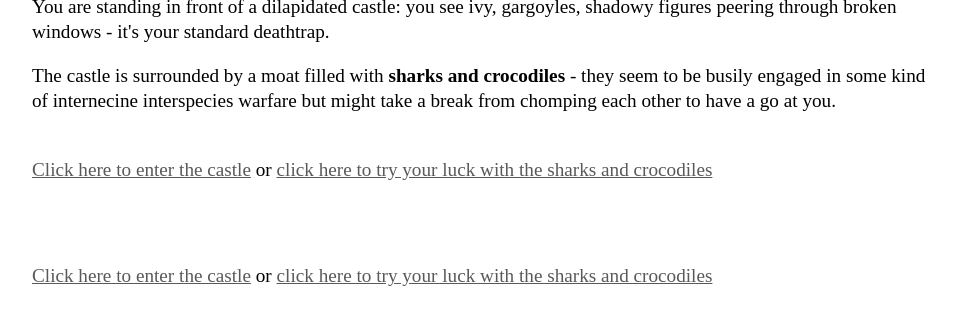
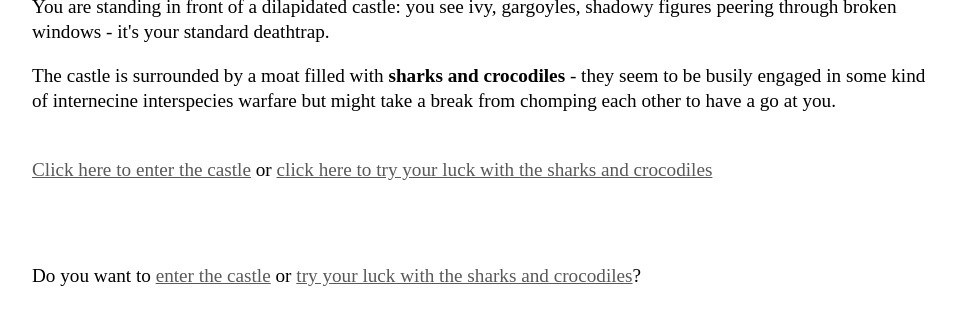
Before and after one commit to Pinelife/pinelife.github.io, a Jekyll site: the page Hellhole/rooms/index.html, which Jekyll copies as it is, in a window 1280 px wide, cut to the strip 352-677 px from the top of the page. Shown: the whole strip, without its empty margins (160-1117 px from the left). Built offline with Jekyll 4.4.1, drawn with Linux system fonts in a browser that asks for light colours.

Commit message:
Auto commit

```diff
--- a/Hellhole/rooms.yaml
+++ b/Hellhole/rooms.yaml
@@ -2,13 +2,13 @@
 
 # Starting room
 index:
-  prompt: "{left} or {right}"
+  prompt: "Do you want to {left} or {right}?"
   left:
     room: Room1
-    text: Click here to enter the castle
+    text: enter the castle
   right:
     room: Room1
-    text: click here to try your luck with the sharks and crocodiles
+    text: try your luck with the sharks and crocodiles
   history: You got dolled up to go to a house party
 
 # Pre-party Satan bargain
--- a/Hellhole/rooms/index.html
+++ b/Hellhole/rooms/index.html
@@ -33,7 +33,7 @@
 
 		<!-- Prompt for the next steps -->
 		<p>
-			<br/><a href="./Room1.html">Click here to enter the castle</a> or <a href="./Room1.html">click here to try your luck with the sharks and crocodiles</a><br/>
+			<br/>Do you want to <a href="./Room1.html">enter the castle</a> or <a href="./Room1.html">try your luck with the sharks and crocodiles</a>?<br/>
 		</p>
 	</div>
 </body>
```
